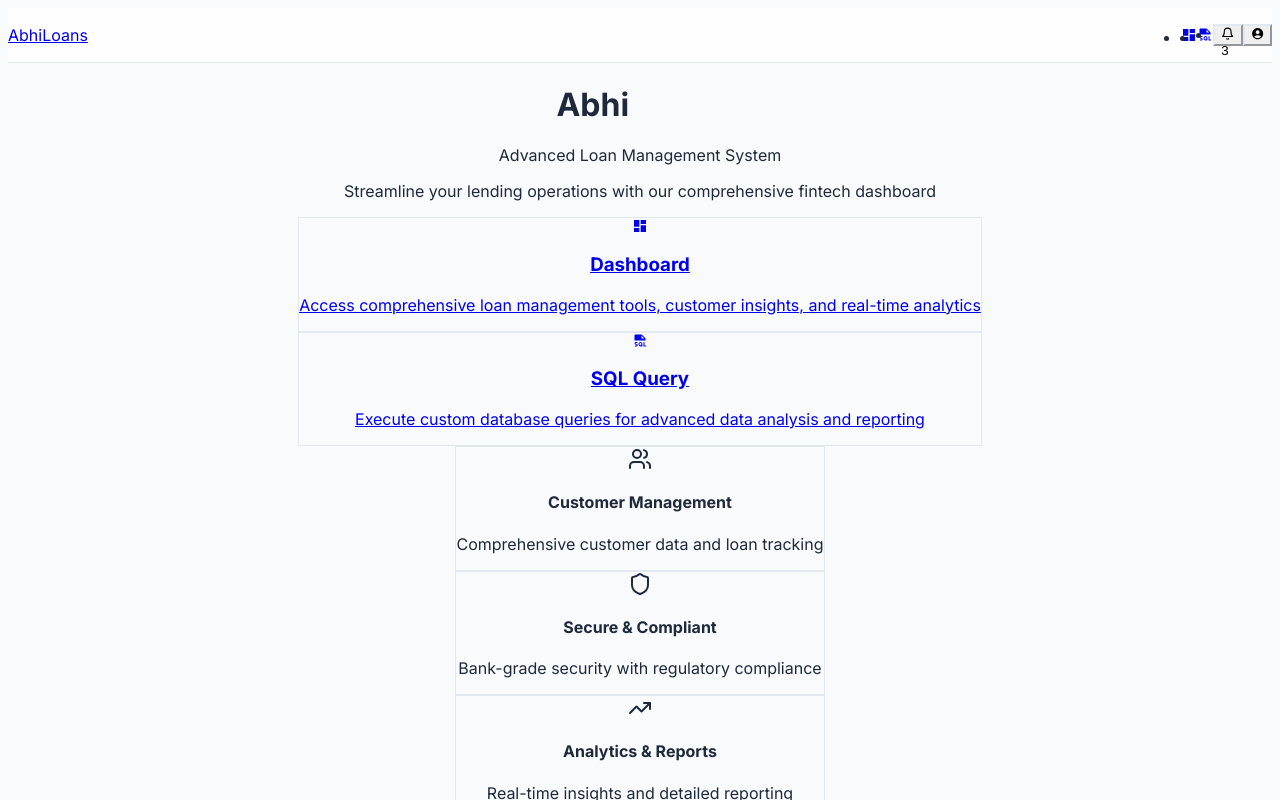
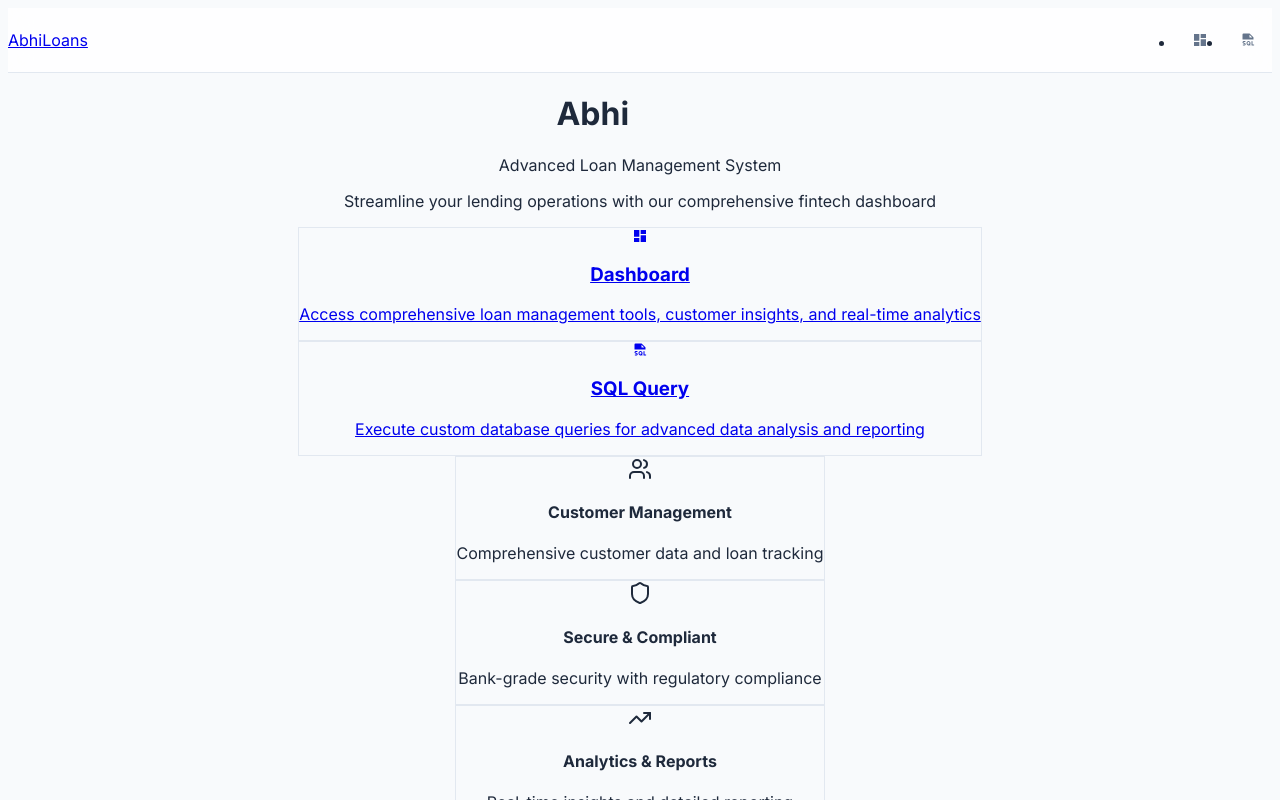
Before and after one commit to adityapanga/Frontend-dashboard-, a Next.js app: page / in a window 1280 px wide. Shown: the top 800 px of the page. Built offline with nearby package versions, Linux system fonts and the light colour scheme.

Commit message:
Updated trace

```diff
--- a/components/NavBar.tsx
+++ b/components/NavBar.tsx
@@ -1,66 +1,38 @@
 import React from "react";
 import Link from "next/link";
 import { PiFileSqlFill } from "react-icons/pi";
-import { MdDashboard, MdNotifications, MdAccountCircle } from "react-icons/md";
-import { FiSearch, FiBell } from "react-icons/fi";
+import { MdDashboard } from "react-icons/md";
 
 const NavBar = () => {
   return (
-    <nav className="nav-enhanced flex items-center justify-between px-6 h-16 text-gray-800 sticky top-0 z-50">
+    <nav className="nav-enhanced flex items-center justify-between px-6 h-16 sticky top-0 z-50">
       <div className="flex items-center space-x-8">
         <Link
           href="/"
-          className="text-2xl font-bold gradient-text hover:scale-105 transition-transform duration-300"
+          className="text-2xl font-bold text-slate-900 hover:text-blue-600 transition-colors"
         >
           AbhiLoans
         </Link>
-
-        {/* Search bar for larger screens */}
-        <div className="hidden md:flex items-center bg-gray-50 rounded-full px-4 py-2 w-80">
-          <FiSearch className="text-gray-400 mr-3" />
-          <input
-            type="text"
-            placeholder="Search loans, customers..."
-            className="bg-transparent outline-none flex-1 text-sm"
-          />
-        </div>
       </div>
 
       <ul className="flex items-center space-x-2">
         <li>
           <Link
             href="/dashboard"
-            className="nav-button-enhanced flex items-center gap-2 group"
+            className="nav-link"
           >
-            <MdDashboard className="text-xl group-hover:scale-110 transition-transform" />
-            <span className="hidden sm:inline font-medium">Dashboard</span>
+            <MdDashboard className="text-lg" />
+            <span className="hidden sm:inline">Dashboard</span>
           </Link>
         </li>
         <li>
           <Link
             href="/query"
-            className="nav-button-enhanced flex items-center gap-2 group"
+            className="nav-link"
           >
-            <PiFileSqlFill className="text-xl group-hover:scale-110 transition-transform" />
-            <span className="hidden sm:inline font-medium">Query</span>
+            <PiFileSqlFill className="text-lg" />
+            <span className="hidden sm:inline">Query</span>
           </Link>
-        </li>
-
-        {/* Notification bell */}
-        <li>
-          <button className="nav-button-enhanced relative group">
-            <FiBell className="text-xl group-hover:scale-110 transition-transform" />
-            <span className="absolute -top-1 -right-1 bg-red-500 text-white text-xs rounded-full w-5 h-5 flex items-center justify-center animate-pulse">
-              3
-            </span>
-          </button>
-        </li>
-
-        {/* Profile */}
-        <li>
-          <button className="nav-button-enhanced group">
-            <MdAccountCircle className="text-2xl group-hover:scale-110 transition-transform" />
-          </button>
         </li>
       </ul>
     </nav>
```
